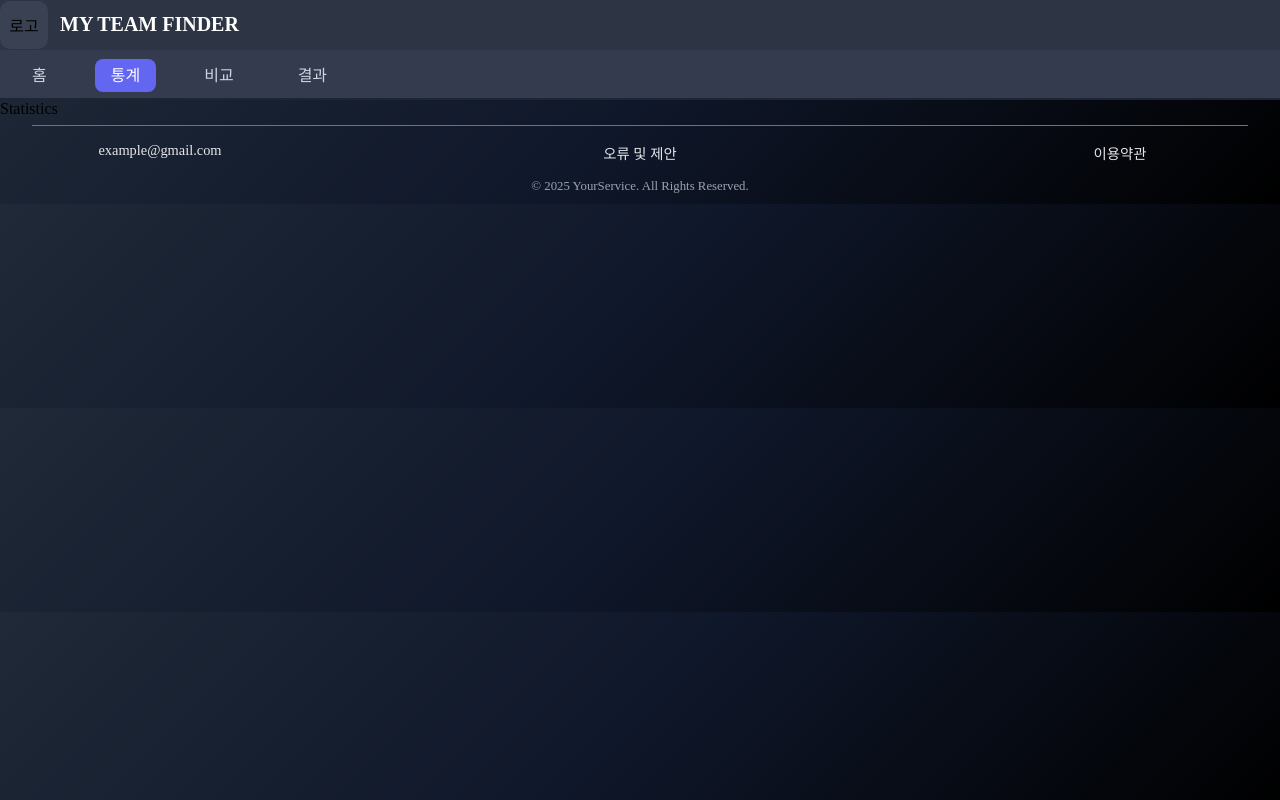
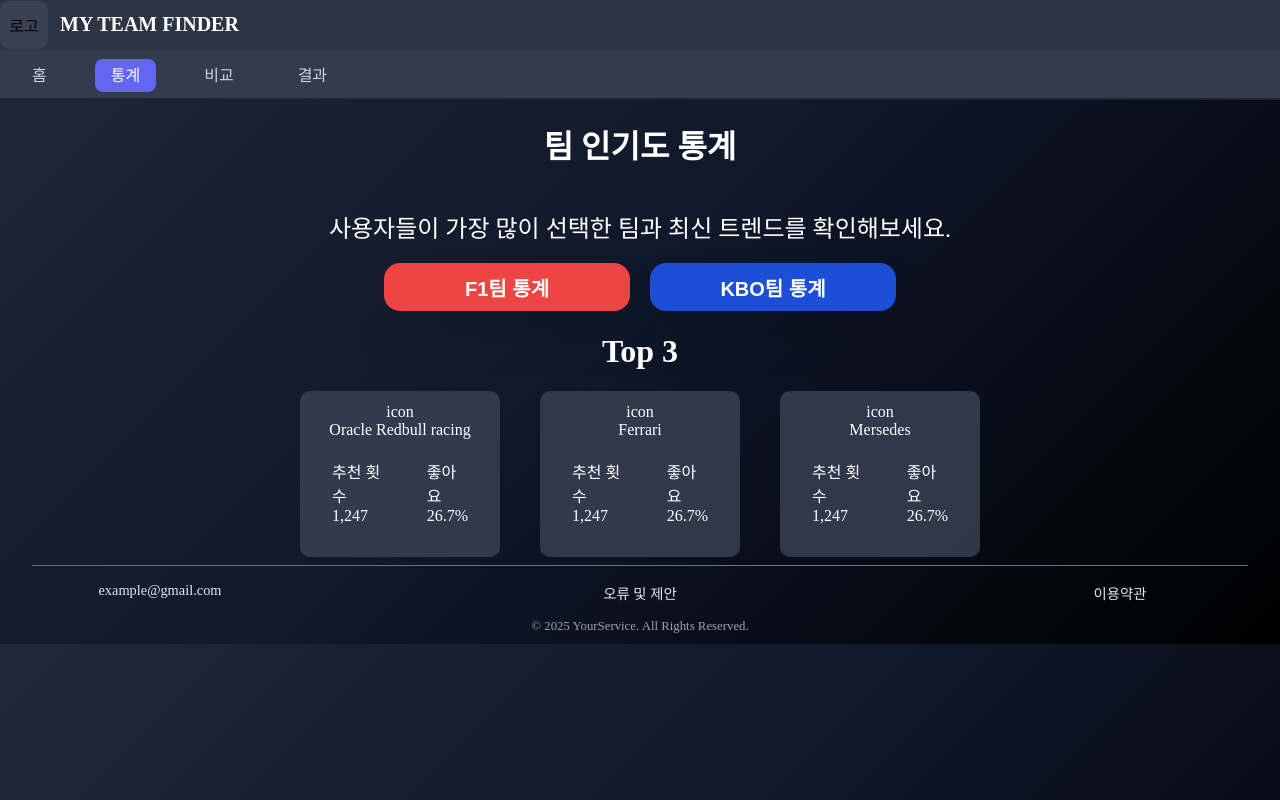
Before and after one commit to SportsTeamRecommend/FrontEnd, a React (Vite) app: page /statistics in a window 1280 px wide. Built offline with nearby package versions, Linux system fonts and the light colour scheme.

Commit message:
feat: 통계 페이지 Top3 카드 추가

```diff
--- a/src/components/common/Button.module.css
+++ b/src/components/common/Button.module.css
@@ -64,3 +64,16 @@
 .compare-baseball:hover {
   background-color: rgb(29, 78, 216);
 }
+
+.statistics-f1 {
+  color: white;
+  width: 246px;
+  height: 46px;
+  background-color: rgb(239, 68, 68);
+}
+.statistics-kbo {
+  color: white;
+  width: 246px;
+  height: 46px;
+  background-color: rgb(29, 78, 216);
+}
--- a/src/pages/Statistics.jsx
+++ b/src/pages/Statistics.jsx
@@ -1,7 +1,98 @@
+import { useState } from 'react';
+
 import styles from './Statistics.module.css';
 
+import Button from '../components/common/Button';
+
 const Statistics = () => {
-  return <div>Statistics</div>;
+  const [type, setType] = useState('f1');
+
+  const statisticsF1 = () => {
+    setType('f1');
+  };
+  const statisticsKbo = () => {
+    setType('kbo');
+  };
+
+  return (
+    <div className={styles.statisticsContainer}>
+      <div className={styles.Grid}>
+        <div className={styles.firstContent}>
+          <h1>팀 인기도 통계</h1>
+          <h2>사용자들이 가장 많이 선택한 팀과 최신 트렌드를 확인해보세요.</h2>
+          <div className={styles.btnContainer}>
+            <Button
+              onClick={statisticsF1}
+              text="F1팀 통계"
+              type="statistics-f1"
+            />
+            <Button
+              onClick={statisticsKbo}
+              text="KBO팀 통계"
+              type="statistics-kbo"
+            />
+          </div>
+        </div>
+        <div className={styles.secondContent}>
+          <h1>Top 3</h1>
+          <div className={styles.priceGrid}>
+            {/* 2등 카드 */}
+            <div className={styles.priceCard}>
+              {/* 1~3등 카드 크기 다르게 */}
+              <div className={styles.iconBox}>
+                <div className={styles.icon}>icon</div>
+              </div>
+              <div className={styles.teamName}>Oracle Redbull racing</div>
+              <div className={styles.recommandAndHeartGrid}>
+                <div className={styles.boxInCard}>
+                  <div className={styles.text}>추천 횟수</div>
+                  <div className={styles.number1}>1,247</div>
+                </div>
+                <div className={styles.boxInCard}>
+                  <div className={styles.text}>좋아요</div>
+                  <div className={styles.number2}>26.7%</div>
+                </div>
+              </div>
+            </div>
+            {/* 1등 카드 */}
+            <div className={styles.priceCard}>
+              <div className={styles.iconBox}>
+                <div className={styles.icon}>icon</div>
+              </div>
+              <div className={styles.teamName}>Ferrari</div>
+              <div className={styles.recommandAndHeartGrid}>
+                <div className={styles.boxInCard}>
+                  <div className={styles.text}>추천 횟수</div>
+                  <div className={styles.number1}>1,247</div>
+                </div>
+                <div className={styles.boxInCard}>
+                  <div className={styles.text}>좋아요</div>
+                  <div className={styles.number2}>26.7%</div>
+                </div>
+              </div>
+            </div>
+            {/* 3등 카드 */}
+            <div className={styles.priceCard}>
+              <div className={styles.iconBox}>
+                <div className={styles.icon}>icon</div>
+              </div>
+              <div className={styles.teamName}>Mersedes</div>
+              <div className={styles.recommandAndHeartGrid}>
+                <div className={styles.boxInCard}>
+                  <div className={styles.text}>추천 횟수</div>
+                  <div className={styles.number1}>1,247</div>
+                </div>
+                <div className={styles.boxInCard}>
+                  <div className={styles.text}>좋아요</div>
+                  <div className={styles.number2}>26.7%</div>
+                </div>
+              </div>
+            </div>
+          </div>
+        </div>
+      </div>
+    </div>
+  );
 };
 
 export default Statistics;
--- a/src/pages/Statistics.module.css
+++ b/src/pages/Statistics.module.css
@@ -0,0 +1,68 @@
+.statisticsContainer {
+  color: white;
+  display: flex;
+  align-items: center;
+  justify-content: center;
+}
+
+.firstContent {
+  display: flex;
+  flex-direction: column;
+  align-items: center;
+}
+
+.firstContent h1 {
+  font-weight: bold;
+}
+.firstContent h2 {
+  font-weight: 400;
+}
+
+/* Top3 카드부분 */
+.priceGrid {
+  display: grid;
+  grid-template-columns: 3fr;
+  gap: 40px;
+}
+.priceCard {
+  display: flex;
+  flex-direction: column;
+  align-items: center;
+
+  width: 22vh;
+  padding: 12px;
+  border-radius: 10px;
+  background: rgba(55, 65, 81, 0.86);
+}
+.boxInCard {
+  display: flex;
+  flex-direction: column;
+  margin: 20px;
+}
+
+.secondContent {
+  display: flex;
+  align-items: center;
+}
+.secondContent h1 {
+  font-weight: 900;
+}
+
+.Grid,
+.secondContent {
+  display: flex;
+  flex-direction: column;
+}
+.priceGrid {
+  display: flex;
+}
+
+.btnContainer {
+  display: flex;
+  gap: 20px;
+}
+
+.recommandAndHeartGrid {
+  display: flex;
+  display: row;
+}
```
